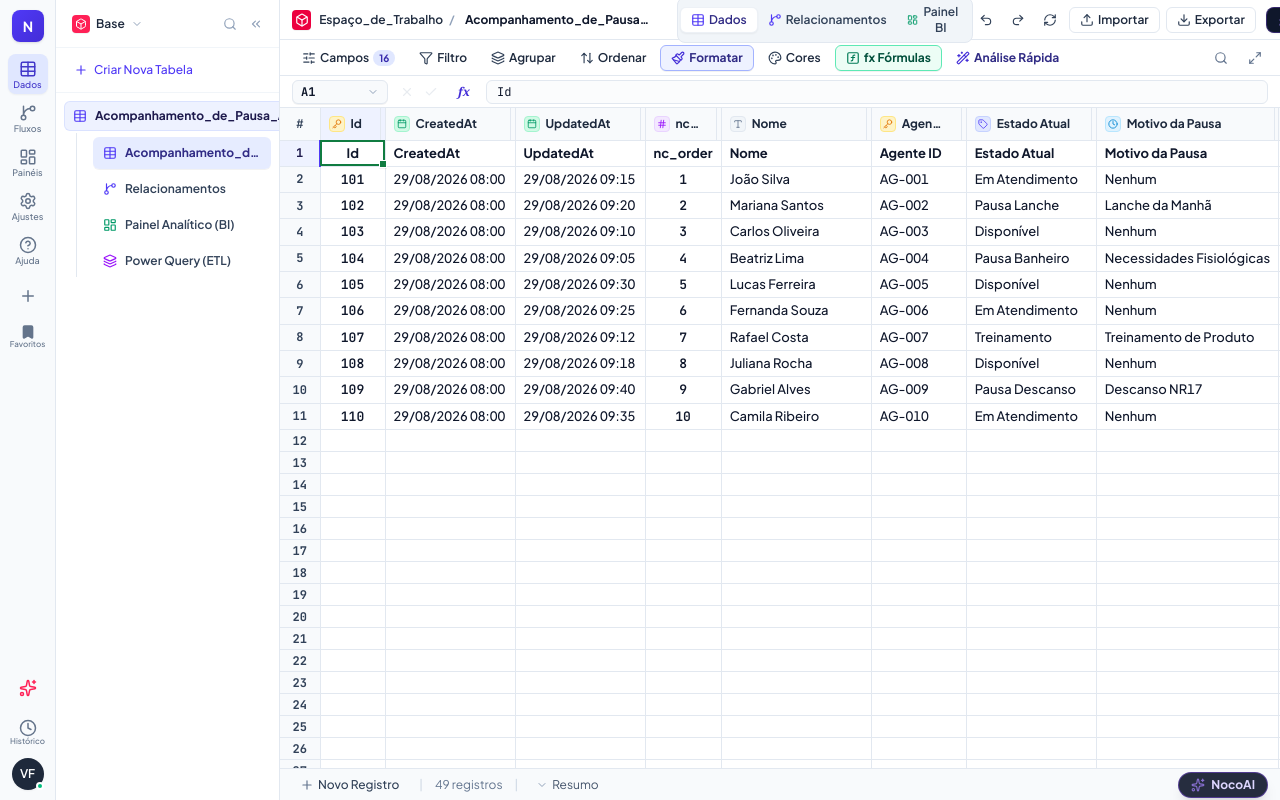
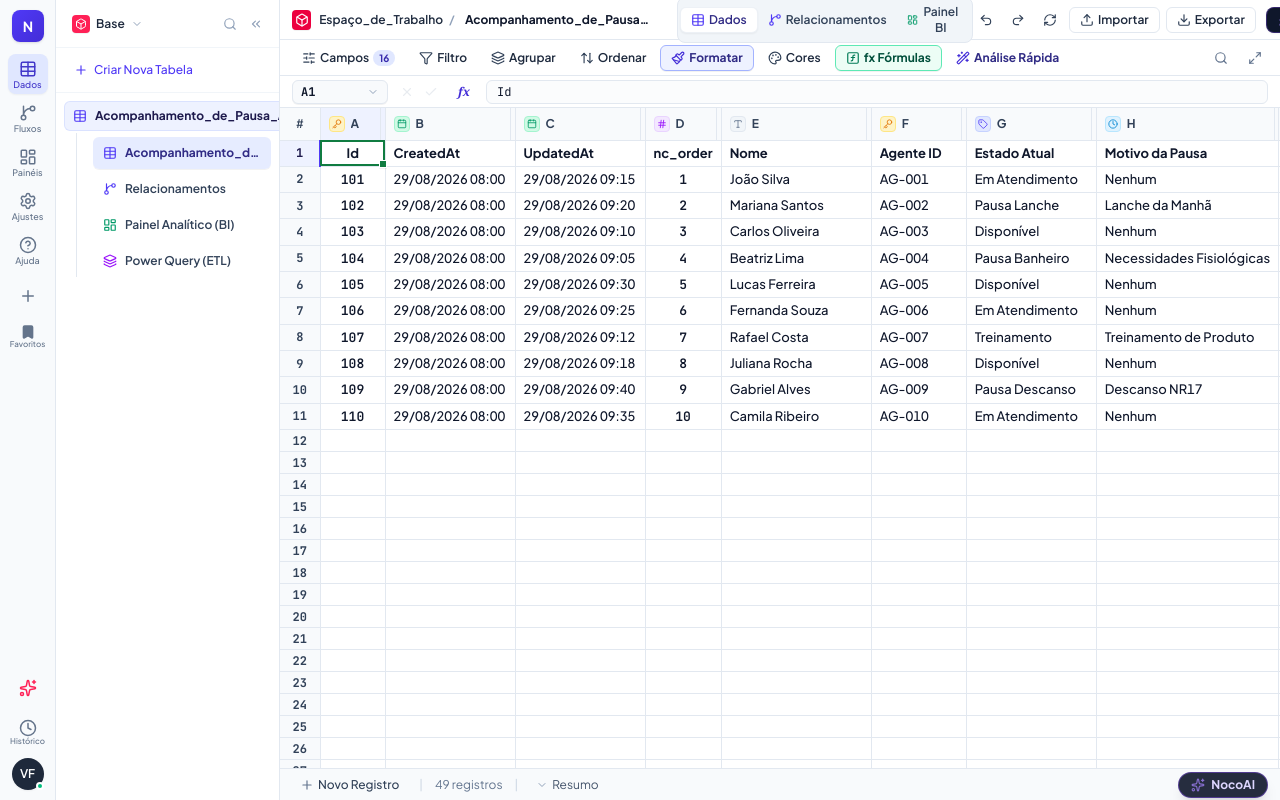
Before and after one commit to Fonteleee/excel-powerquery-powerbi, a React (Vite) app: page / in a window 1280 px wide. Built offline with nearby package versions, Linux system fonts and the light colour scheme.

Commit message:
fix: clean column header coordinates (A, B, C) to eliminate header duplication

```diff
--- a/src/components/Grid/SpreadsheetGrid.tsx
+++ b/src/components/Grid/SpreadsheetGrid.tsx
@@ -1602,24 +1602,17 @@ export const SpreadsheetGrid: React.FC<SpreadsheetGridProps> = ({
               const colHeaderTitle = headerCell?.value || colLabel;
               const colMeta = getNocoColumnIcon(sheet, colIdx);
 
-              const hasCustomHeaderBg = Boolean(headerCell?.format?.bgColor);
-              const headerBgColor = headerCell?.format?.bgColor;
-              const headerTextColor = headerCell?.format?.textColor;
-
               return (
                 <th
                   key={colIdx}
+                  title={`Coluna ${colLabel}: ${colHeaderTitle}`}
                   style={{
                     width: `${width}px`,
                     minWidth: `${width}px`,
                     maxWidth: `${width}px`,
-                    backgroundColor: hasCustomHeaderBg ? headerBgColor : undefined,
-                    color: hasCustomHeaderBg ? headerTextColor : undefined,
                   }}
                   className={`relative h-8 border-r border-b border-[#e2e8f0] text-xs font-sans font-semibold transition-colors cursor-pointer select-none group ${
-                    hasCustomHeaderBg
-                      ? 'shadow-xs font-bold'
-                      : isColSelected || isColActive
+                    isColSelected || isColActive
                       ? 'bg-indigo-50 text-indigo-950 font-bold'
                       : 'bg-[#f8fafc] text-slate-800 hover:bg-slate-100'
                   }`}
@@ -1628,11 +1621,11 @@ export const SpreadsheetGrid: React.FC<SpreadsheetGridProps> = ({
                 >
                   <div className="flex items-center justify-between px-2 font-sans relative w-full h-full">
                     <div className="flex items-center gap-1.5 min-w-0">
-                      <span className={`size-4 rounded flex items-center justify-center shrink-0 ${hasCustomHeaderBg ? 'bg-white/20 text-white backdrop-blur-xs' : colMeta.bg}`} title={`Tipo: ${colMeta.label}`}>
+                      <span className={`size-4 rounded flex items-center justify-center shrink-0 ${colMeta.bg}`} title={`Tipo: ${colMeta.label}`}>
                         {colMeta.icon}
                       </span>
-                      <span className={`truncate text-xs ${hasCustomHeaderBg ? 'text-white font-bold' : 'text-slate-800 font-bold group-hover:text-slate-950'}`}>
-                        {headerCell?.value ? String(headerCell.value) : colLabel}
+                      <span className="truncate text-xs text-slate-700 font-bold group-hover:text-slate-950">
+                        {colLabel}
                       </span>
                     </div>
 
```
